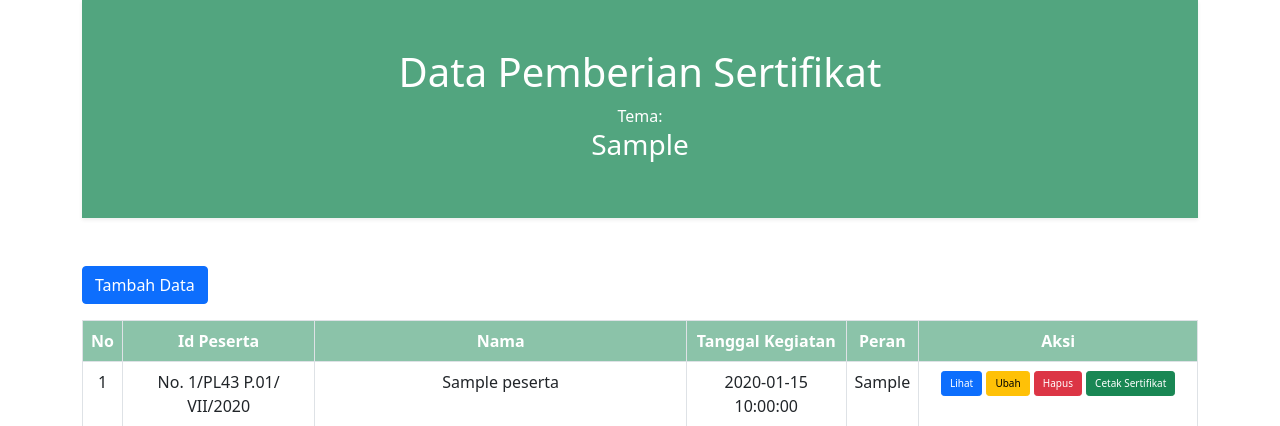
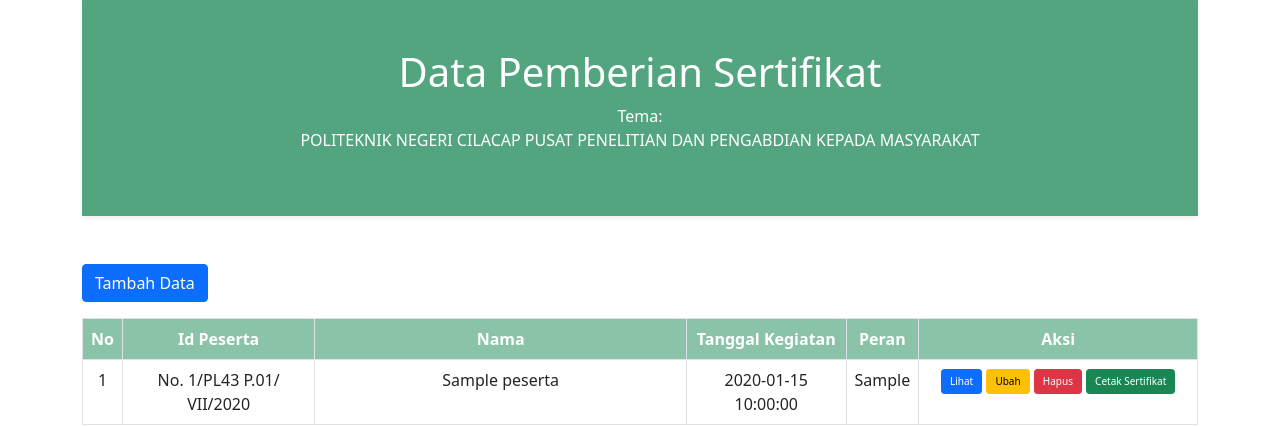
Before and after one commit to amallindask/team1, a PHP site: page / in a window 1280 px wide. Shown: the top 426 px of the page. Run offline with PHP 8.4, Linux system fonts and the light colour scheme; tables that the repository leaves empty or names only in its code hold one stand-in row (values such as "Sample post").

Commit message:
Update index.php

```diff
--- a/team1Final/index.php
+++ b/team1Final/index.php
@@ -4,7 +4,6 @@
 
     // Mengambil data dari database peserta
         $peserta = query("SELECT * FROM peserta");
-        $tema    = query("SELECT * FROM sertifikat");
 
     ?>
 
@@ -26,9 +25,7 @@
             <h1 class="text-center" style="color: white;">Data Pemberian Sertifikat</h1>
             <div class="text-center" style="height: auto; --bs-bg-opacity: .6;">
             <label>Tema:</label>
-            <?php foreach ($tema as $tm) : ?>
-            <h3 style="color: white;"><?= $tm['tema']; ?> </h3>
-            <?php endforeach; ?>
+            <p>POLITEKNIK NEGERI CILACAP PUSAT PENELITIAN DAN PENGABDIAN KEPADA MASYARAKAT</p>
             </div>
         </div>
         <div class="header">
```
